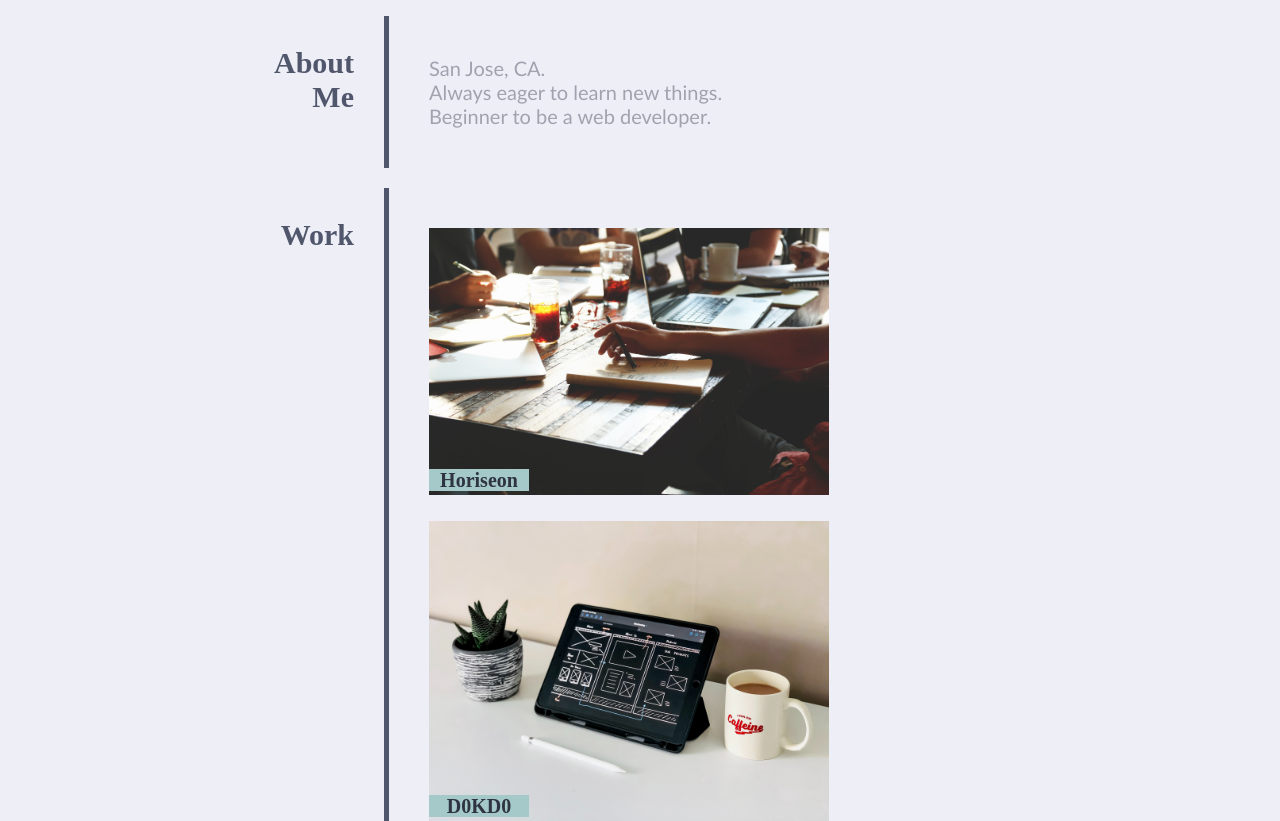
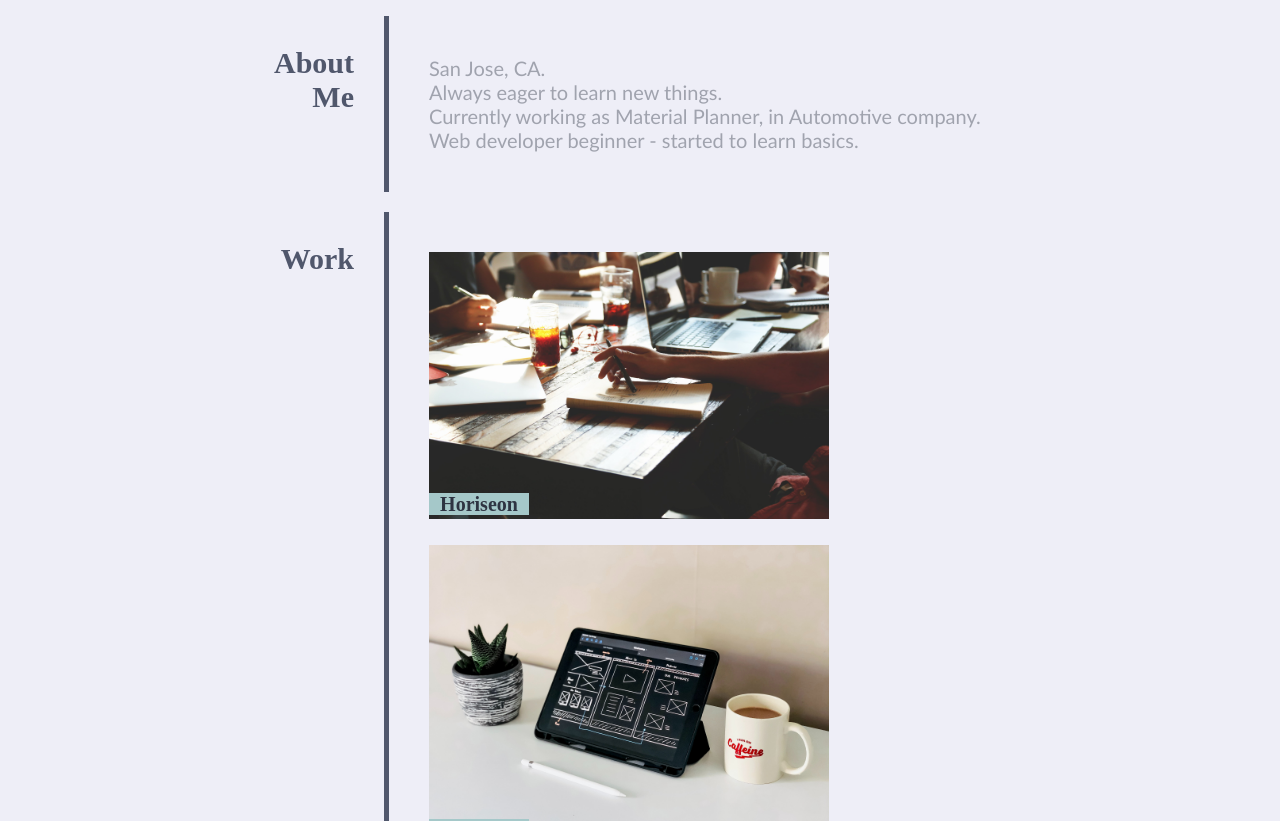
Before and after one commit to D0KD0/2nd-Challenge-D0KD0, a plain HTML site: page index.html in a window 1280 px wide. Shown: the part 279-1100 px from the top of the page. Drawn offline with Linux system fonts and the light colour scheme.

Commit message:
index updated

```diff
--- a/index.html
+++ b/index.html
@@ -36,7 +36,8 @@
         <h3>
             San Jose, CA. <br>
             Always eager to learn new things.<br>
-            Beginner to be a web developer.
+            Currently working as Material Planner, in Automotive company.<br>
+            Web developer beginner - started to learn basics.
         </h3>
     </section>
 
@@ -50,7 +51,7 @@
             <p class="bottomleft">Horiseon</p>
         </p>
         <p>
-            <a href="https://github.com/D0KD0/2nd-Challenge-Lernantino" target="_blank" />
+            <a href="TBD" target="_blank" />
             <img src="./assets/images/D0KD0.jpeg">
             <p class="bottomleft">D0KD0</p>
         </p>
```
